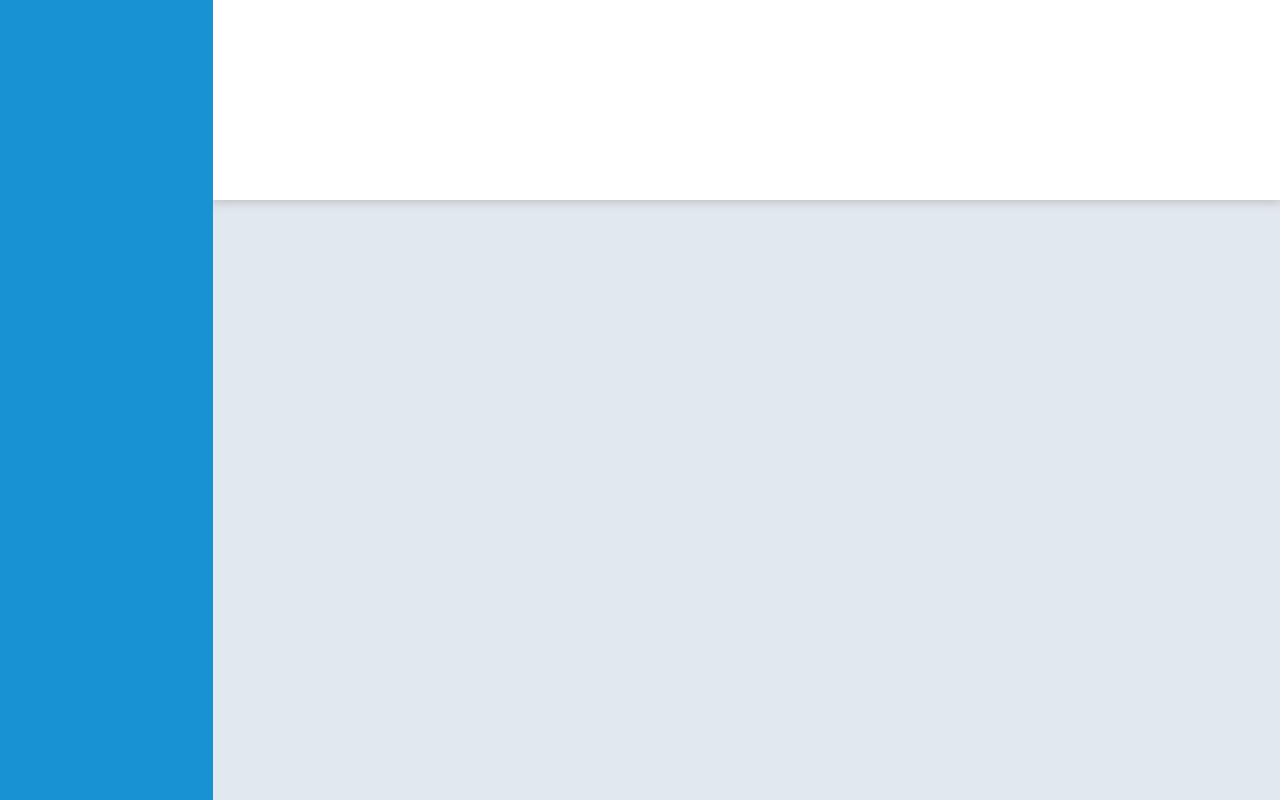
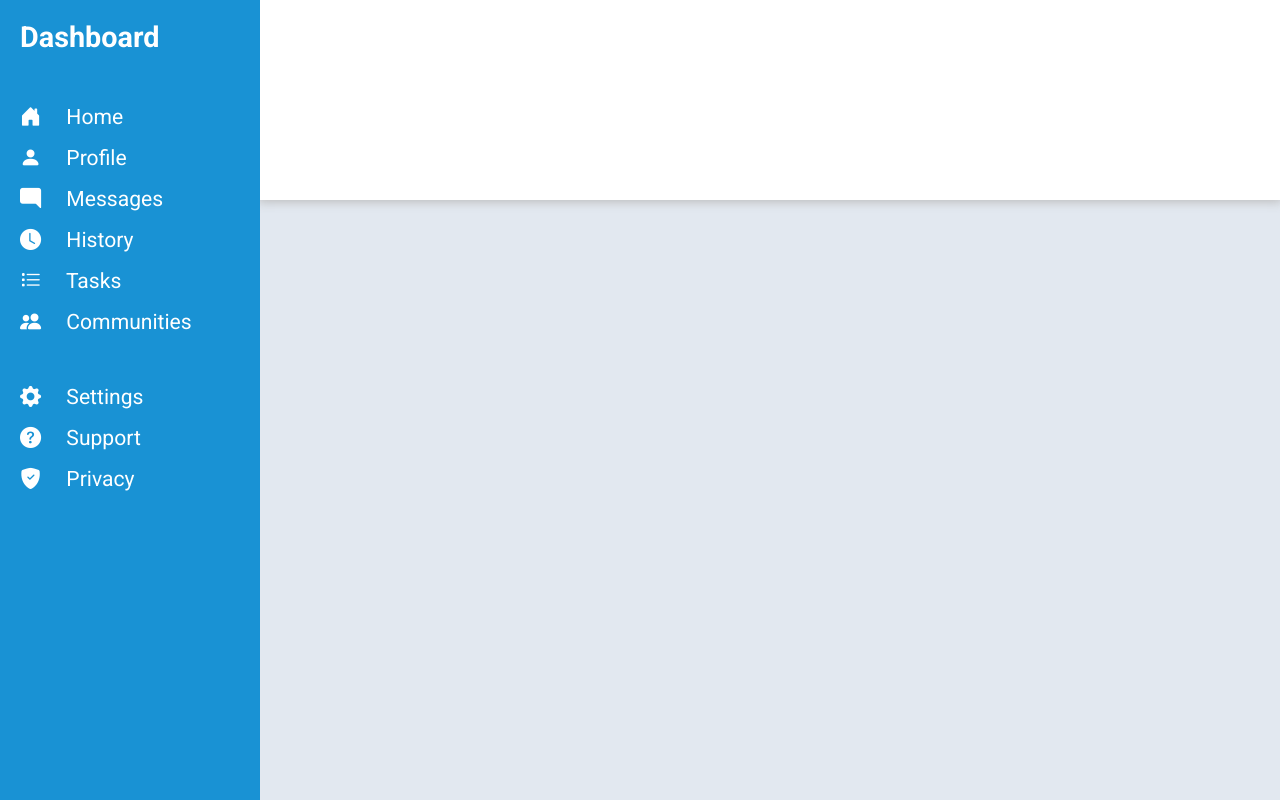
Before and after one commit to smandoki/admin-dashboard, a plain HTML site: page index.html in a window 1280 px wide. Drawn offline with nearby package versions, Linux system fonts and the light colour scheme.

Commit message:
Completed sidebar
Added sidebar heading, links, bootstrap icons and styling

```diff
--- a/index.html
+++ b/index.html
@@ -14,7 +14,49 @@
 </header>
 
 <aside>
+    <h1>Dashboard</h1>
 
+    <nav class="main-nav">
+        <a href="#">
+            <i class="bi bi-house-door-fill"></i>
+            Home
+        </a>
+        <a href="#">
+            <i class="bi bi-person-fill"></i>
+            Profile
+        </a>
+        <a href="#">
+            <i class="bi bi-chat-right-fill"></i>
+            Messages
+        </a>
+        <a href="#">
+            <i class="bi bi-clock-fill"></i>
+            History
+        </a>
+        <a href="#">
+            <i class="bi bi-list-task"></i>
+            Tasks
+        </a>
+        <a href="#">
+            <i class="bi bi-people-fill"></i>
+            Communities
+        </a>
+    </nav>
+
+    <nav class="misc-nav">
+        <a href="#">
+            <i class="bi bi-gear-fill"></i>
+            Settings
+        </a>
+        <a href="#">
+            <i class="bi bi-question-circle-fill"></i>
+            Support
+        </a>
+        <a href="#">
+            <i class="bi bi-shield-fill-check"></i>
+            Privacy
+        </a>
+    </nav>
 </aside>
 
 <div class="main-content">
--- a/style.css
+++ b/style.css
@@ -1,4 +1,5 @@
 @import url('https://fonts.googleapis.com/css2?family=Roboto:ital,wght@0,400;0,700;1,300&display=swap');
+@import url("https://cdn.jsdelivr.net/npm/bootstrap-icons@1.9.1/font/bootstrap-icons.css");
 
 :root {
     --light-blue-color: #1992d4;
@@ -14,7 +15,7 @@
 body {
     font-family: 'Roboto', Arial, sans-serif, 'Times New Roman', Times, serif;
     display: grid;
-    grid-template-columns: 1fr 5fr;
+    grid-template-columns: 260px 5fr;
     grid-template-rows: 200px 1fr;
     height: 100vh;
 }
@@ -29,8 +30,30 @@ aside {
     grid-row: 1 / 3;
     grid-column: 1 / 2;
     z-index: 100;
+    color: white;
+    padding: 20px;
+    font-size: 1.2rem;
+    display: flex;
+    flex-direction: column;
+    gap: 50px;
 }
 
 .main-content {
     background-color: var(--background-color);
 }
+
+a {
+    text-decoration: none;
+    color: white;
+    font-size: 1.1em;
+}
+
+a i {
+    margin-right: 20px;
+}
+
+nav {
+    display: flex;
+    flex-direction: column;
+    gap: 16px;
+}
```
